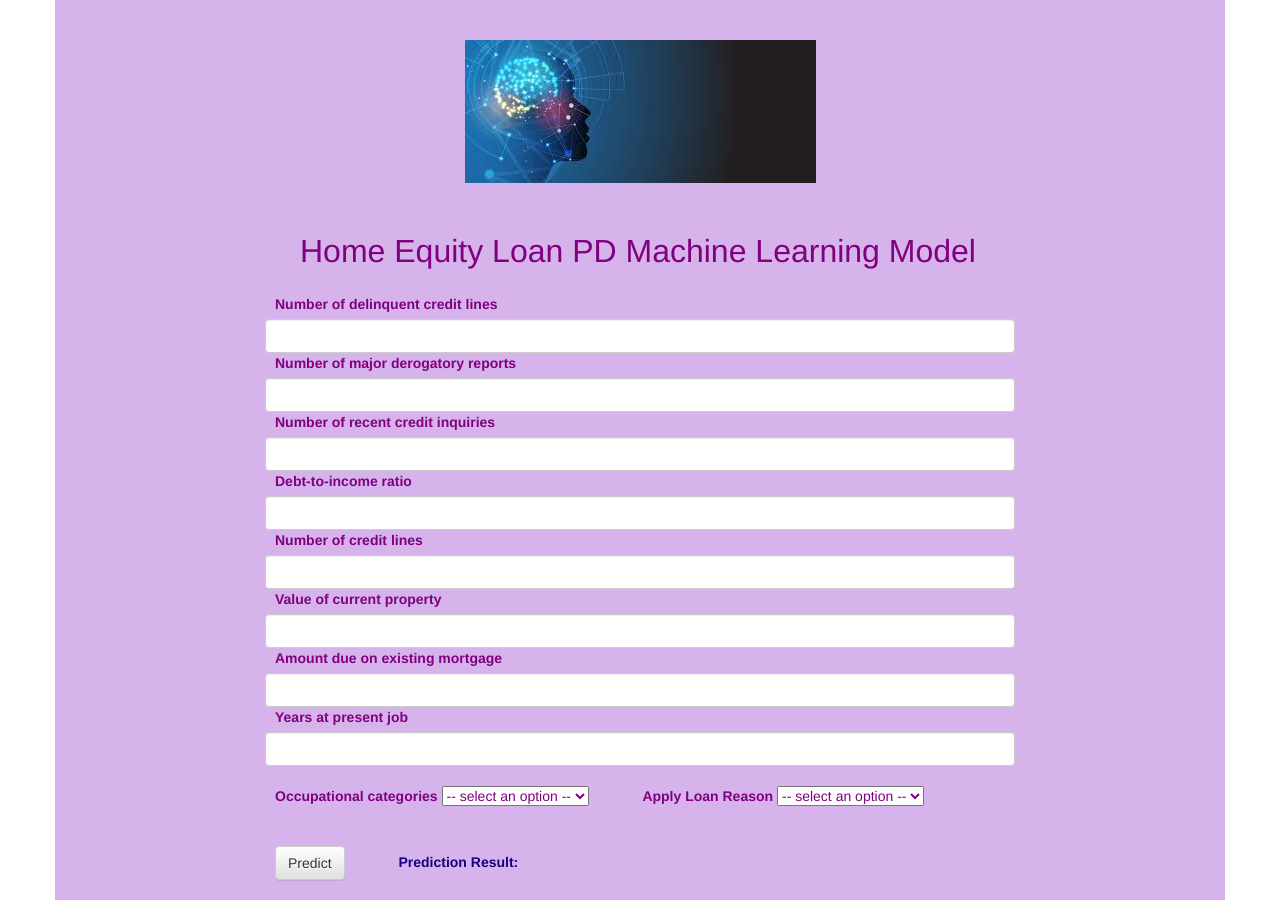
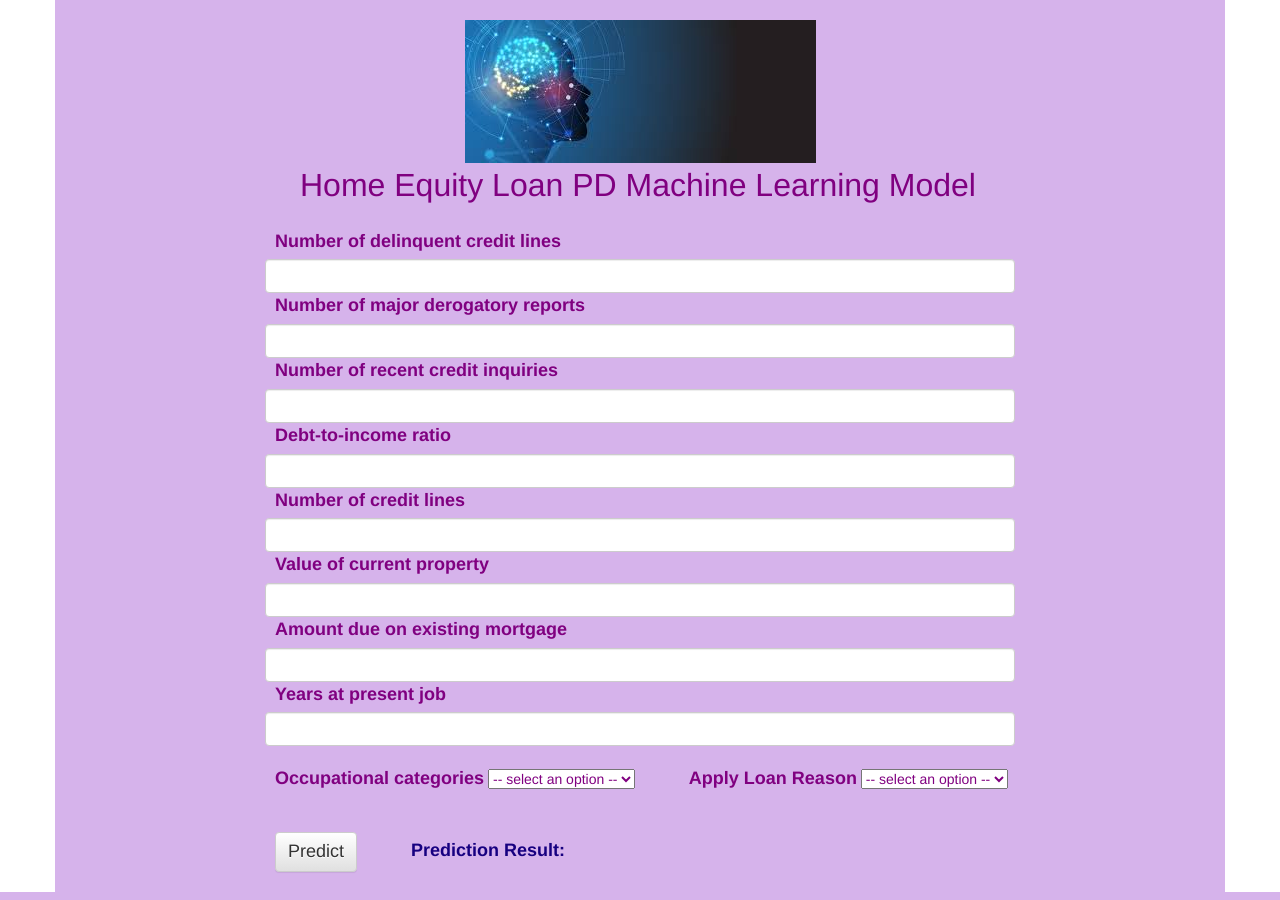
Before and after one commit to limeiCode/HomeEquityPDMachineLearningWebModel, a Flask app: page /predictonesample in a window 1280 px wide. Run offline with Flask 2, Linux system fonts and the light colour scheme; parts of the project's set-up code (start-up, migrations or seed data) failed here and were passed over; some libraries are stand-ins or nearby versions.

Commit message:
update pic

```diff
--- a/templates/modelprediction.html
+++ b/templates/modelprediction.html
@@ -29,14 +29,14 @@
                 <div class="col-md-offset-2 col-md-8 ">
                     <div class="row">
                         <div class="col-md-3">
-                            <br>
+
                             <img style="margin-left:200px;" class=" rounded-circle mx-auto" src="{{ url_for('static', filename='images/img2.jpg')}}" alt="image" >
                         </div>
-                        <br><br>
+
                         <div class="row" style="font-size:large;">
                         </div>
                         <div class="row" style="font-size:xx-large;margin-left:50px;">
-                            <br>
+
                             Home Equity Loan PD Machine Learning Model
                         </div>
                     </div>
@@ -47,26 +47,26 @@
                 <div class="col-md-offset-2 col-md-8 ">
                     <form method="POST" action="/predictonesample"  role="form", name="petform">
                         <div class="form-group">
-                            <label style="margin-left:10px;">Number of delinquent credit lines</label>
+                            <label style="margin-left:10px;font-size:large;">Number of delinquent credit lines</label>
                             <!-- <input type="number" class="form-control" id="input1" name="delinquentcreditlinescount" placeholder=""  value="" step="0.00000001" min="0" max="100"> -->
                             <input type="number" class="form-control" id="input1" name="delinquentcreditlinescount" placeholder=""  value="{{form_data.delinquentcreditlinescount}}" step="0.00000001" min="0" max="100">
-                            <label style="margin-left:10px;">Number of major derogatory reports</label>
+                            <label style="margin-left:10px;font-size:large;">Number of major derogatory reports</label>
                             <input type="number" class="form-control" id="input2" name="derogatoryreportscount" placeholder=""  value="{{form_data.derogatoryreportscount}}" step="0.00000001" min="0" max="100">
-                            <label style="margin-left:10px;">Number of recent credit inquiries</label>
+                            <label style="margin-left:10px;font-size:large;">Number of recent credit inquiries</label>
                             <input type="number" class="form-control" id="input3" name="recentcreditinquirycount" placeholder=""  value="{{form_data.recentcreditinquirycount}}" step="0.00000001" min="0" max="100">
-                            <label style="margin-left:10px;">Debt-to-income ratio</label>
+                            <label style="margin-left:10px; font-size:large;">Debt-to-income ratio</label>
                             <input type="number" class="form-control" id="input4" name="debttoincomeratio" placeholder=""  value="{{form_data.debttoincomeratio}}" step="0.00000001" min="0" max="1000">
-                            <label style="margin-left:10px;">Number of credit lines</label>
+                            <label style="margin-left:10px;font-size:large;">Number of credit lines</label>
                             <input type="number" class="form-control" id="input5" name="creditlinecount" placeholder=""  value="{{form_data.creditlinecount}}" step="0.00000001" min="0" max="1000">
-                            <label style="margin-left:10px;">Value of current property</label>
+                            <label style="margin-left:10px;font-size:large;">Value of current property</label>
                             <input type="number" class="form-control" id="input6" name="currentpropertyvalue" placeholder=""  value="{{form_data.currentpropertyvalue}}" step="0.00000001" min="0" max="10000000">
-                            <label style="margin-left:10px;">Amount due on existing mortgage</label>
+                            <label style="margin-left:10px;font-size:large;">Amount due on existing mortgage</label>
                             <input type="number" class="form-control" id="input7" name="mortgageamountdue" placeholder=""  value="{{form_data.mortgageamountdue}}" step="0.00000001" min="0" max="100000000">
-                            <label style="margin-left:10px;">Years at present job</label>
+                            <label style="margin-left:10px;font-size:large;">Years at present job</label>
                             <input type="number" class="form-control" id="input8" name="yearsatpresentjob" placeholder=""  value="{{form_data.yearsatpresentjob}}" step="0.00000001" min="0" max="100">
                             <br>
                             <!-- <select name="Occupations" size="5" multiple> -->
-                            <label style="margin-left:10px;">Occupational categories</label>
+                            <label style="margin-left:10px;font-size:large;">Occupational categories</label>
                             <select name="occupations" >
                                 <option disabled selected value> -- select an option -- </option>
                                 <option value="Sales" {% if form_data.occupations == "Sales" %} selected {% endif %}> Sales </option>
@@ -76,7 +76,7 @@
                                 <option value="Self" {% if form_data.occupations == "Self" %} selected {% endif %}> Self </option>
                             </select>
 
-                            <label style="margin-left:50px;" >Apply Loan Reason</label>
+                            <label style="margin-left:50px;font-size:large;" >Apply Loan Reason</label>
                             <select name="applyloanreasons" >
                                 <option disabled selected value> -- select an option -- </option>
                                 <option value="Debt Consolidation" {% if form_data.applyloanreasons == "Debt Consolidation" %} selected {% endif %}> Debt Consolidation </option>
@@ -84,9 +84,9 @@
                              </select>
                         </div>
                         <br>
-                        <button style="margin-left:10px;" id="predict-btn" type="submit" class="btn btn-default">Predict</button>
-                        <label style="margin-left:50px; color:rgb(23, 0, 128)"> Prediction Result: </label>
-                        <label style="margin-left:25px; color:rgb(23, 44, 235)" id="result"> {{prediction}}  </label>
+                        <button style="margin-left:10px;font-size:large;" id="predict-btn" type="submit" class="btn btn-default">Predict</button>
+                        <label style="margin-left:50px;font-size:large; color:rgb(23, 0, 128)"> Prediction Result: </label>
+                        <label style="margin-left:25px; font-size:large;color:rgb(23, 44, 235)" id="result"> {{prediction}}  </label>
                         <label style="margin-left:25px; color:#fa0828" id="msg"> {{msg}}  </label>
                         <br> <br>
 
```
Also changed, not shown: README.md, static/images/img3.jpg, static/images/img5.jpg (deleted), static/images/img6.jpg (added).
